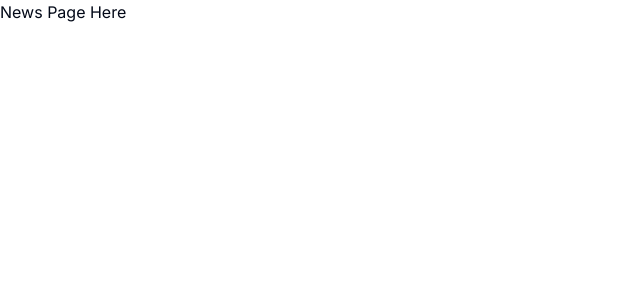
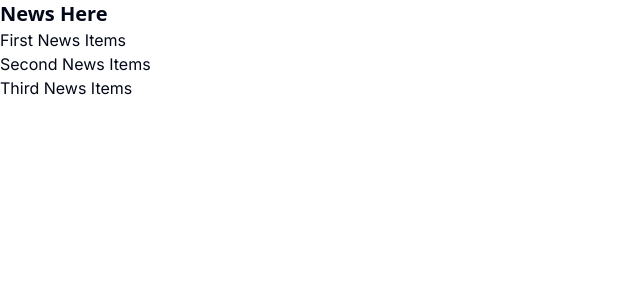
Before and after one commit to Shubratokumar/News-Portal---Next-app, a Next.js app: page /news in a window 1280 px wide. Shown: the top 300 px of the page, without its empty margins (0-640 px from the left). Built offline with nearby package versions, Linux system fonts and the light colour scheme.

Commit message:
dynamic routes added

```diff
--- a/app/news/[slug]/page.jsx
+++ b/app/news/[slug]/page.jsx
@@ -1,8 +1,13 @@
 import React from 'react'
 
-const NewsDetails = () => {
+const NewsDetails = ({params}) => {
+    const slug = params.slug;
   return (
-    <div>News Details here</div>
+    <div>
+        <h1>News Details Here</h1>
+        <h4>Slug: {slug}</h4>
+
+    </div>
   )
 }
 
--- a/app/news/page.jsx
+++ b/app/news/page.jsx
@@ -1,9 +1,22 @@
-import React from 'react'
+import Link from "next/link";
 
 const NewsPage = () => {
   return (
-    <div>News Page Here</div>
-  )
-}
+    <div>
+      <h3 className="text-xl font-sans font-semibold">News Here</h3>
+      <ul>
+        <li>
+          <Link href="/news/first-new">First News Items</Link>
+        </li>
+        <li>
+          <Link href="/news/second-new">Second News Items</Link>
+        </li>
+        <li>
+          <Link href="/news/third-new">Third News Items</Link>
+        </li>
+      </ul>
+    </div>
+  );
+};
 
-export default NewsPage
+export default NewsPage;
--- a/app/page.js
+++ b/app/page.js
@@ -1,10 +1,9 @@
-import Image from "next/image";
 import Link from "next/link";
 
 export default function Home() {
   return (
     <main className="flex min-h-screen flex-col items-center justify-between p-24">
-      <Link href="/news">News</Link>
+      <Link href="/news">Explore News</Link>
     </main>
   );
 }
```
